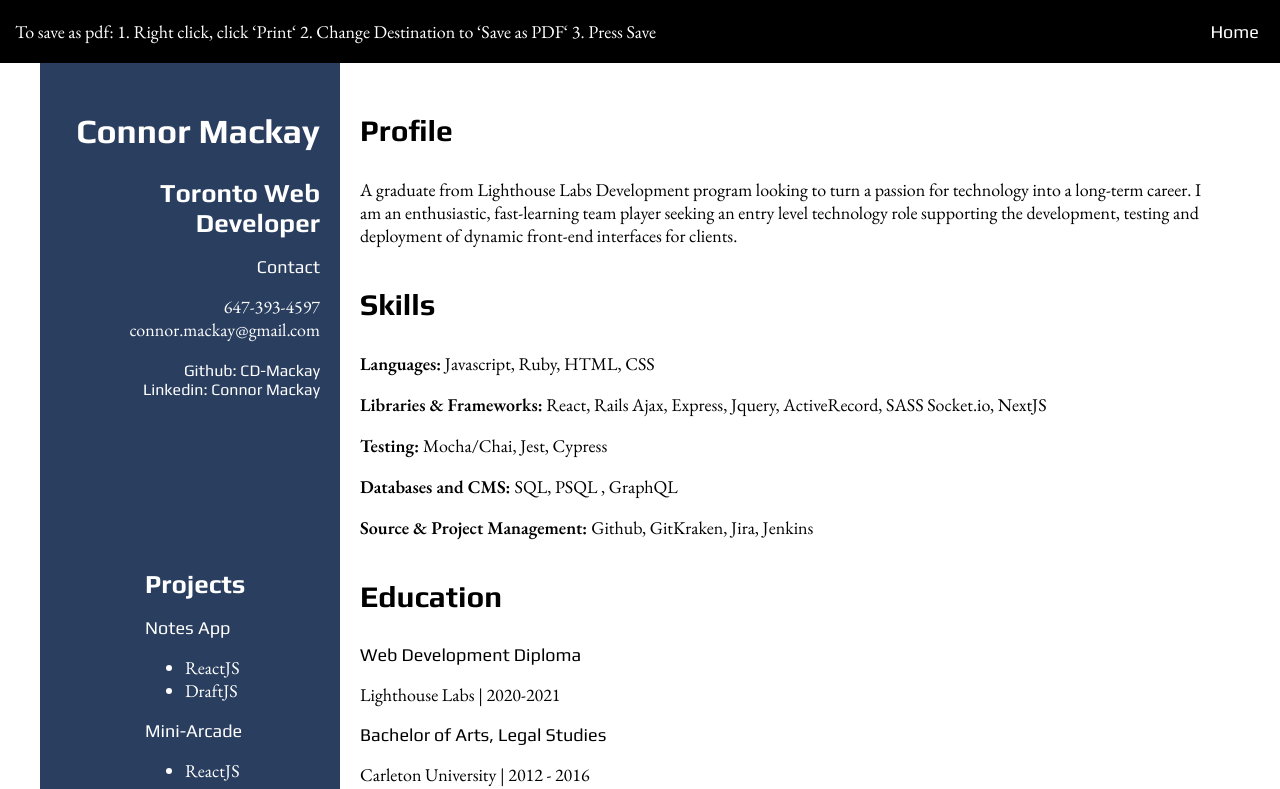
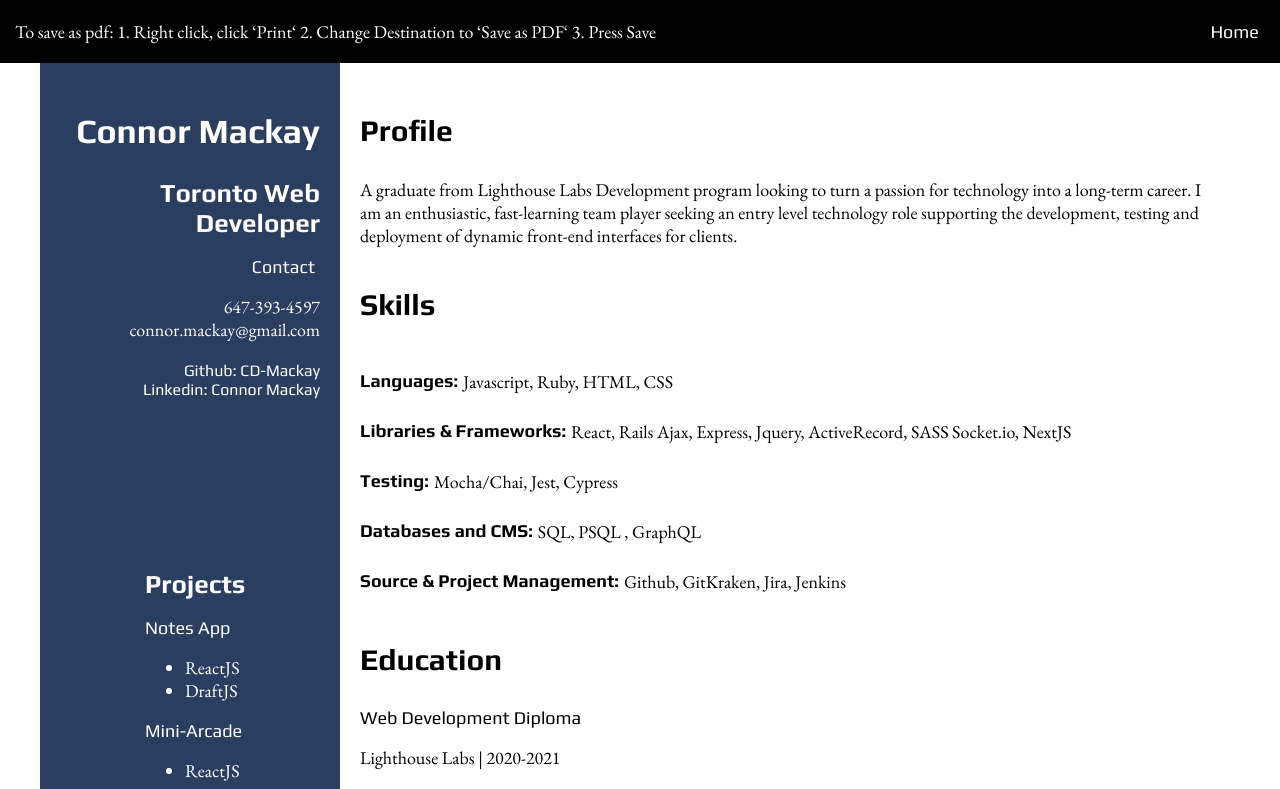
Before and after one commit to CD-Mackay/personal_site, a Next.js app: page /resume in a window 1280 px wide. Shown: the top 789 px of the page. Built offline with nearby package versions, Linux system fonts and the light colour scheme.

Commit message:
refactor skills section fonts

```diff
--- a/Components/ResumeDoc/ResumeDoc.js
+++ b/Components/ResumeDoc/ResumeDoc.js
@@ -62,23 +62,38 @@ export default function ResumeDoc() {
         </div>
         <div className={styles.resume_section}>
           <h3>Skills</h3>
-          <p>
-            <strong>Languages:</strong> Javascript, Ruby, HTML, CSS
+          <div className={styles.skill_section}>
+            <p className={styles.res_header}>
+              <strong>Languages: </strong>
+            </p>
+            <p> Javascript, Ruby, HTML, CSS</p>
+          </div>
+          <div className={styles.skill_section}>
+            <p className={styles.res_header}>
+              <strong>Libraries & Frameworks:</strong>
             </p>
             <p>
-            <strong>Libraries & Frameworks:</strong> React, Rails Ajax, Express,
-            Jquery, ActiveRecord, SASS Socket.io, NextJS
+              React, Rails Ajax, Express, Jquery, ActiveRecord, SASS Socket.io,
+              NextJS
             </p>
-          <p>
-            <strong>Testing: </strong> Mocha/Chai, Jest, Cypress
+          </div>
+          <div className={styles.skill_section}>
+            <p className={styles.res_header}>
+              <strong>Testing: </strong>
             </p>
-          <p>
-            <strong>Databases and CMS: </strong> SQL, PSQL , GraphQL
+            <p> Mocha/Chai, Jest, Cypress</p>
+          </div>
+          <div className={styles.skill_section}>
+            <p className={styles.res_header}>
+              <strong>Databases and CMS: </strong>
             </p>
-          <p>
-            <strong>Source & Project Management: </strong> Github, GitKraken,
-            Jira, Jenkins
-          </p>
+            <p> SQL, PSQL , GraphQL</p>
+          </div>
+          <div className={styles.skill_section}>
+            <p className={styles.res_header}>
+            <strong>Source & Project Management:</strong> </p> <p>Github, GitKraken,
+            Jira, Jenkins</p>
+          </div>
         </div>
         <div className={styles.resume_section}>
           <h3>Education</h3>
--- a/Components/ResumeDoc/ResumeDoc.module.css
+++ b/Components/ResumeDoc/ResumeDoc.module.css
@@ -44,6 +44,7 @@
 
 .res_header {
   font-family: "Play", sans-serif;
+  margin-right: 5px;
 }
 
 #resume_name {
@@ -58,6 +59,11 @@
   font-family: "EB Garamond", serif;
 }
 
+.skill_section {
+  display: flex;
+  height: 50px;
+}
+
 @media print {
   .page {
     padding: 0px !important;
```
Lines whose indentation alone changed are shown as unchanged.
